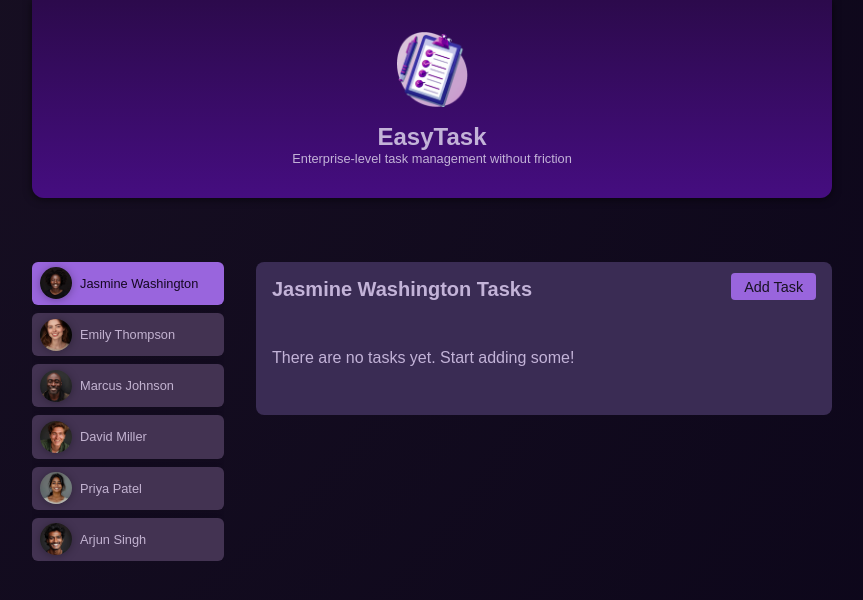
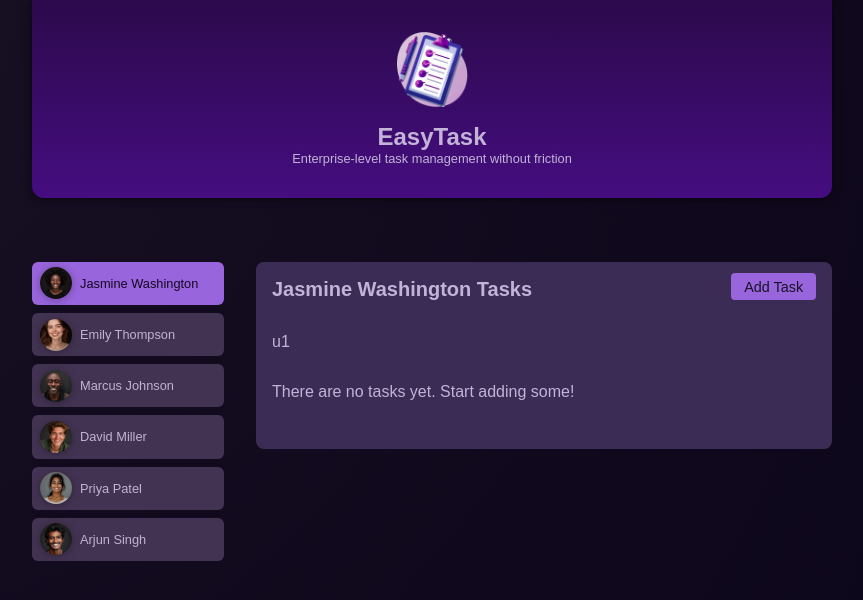
Before and after one commit to Moayadooh/angular-routing, an Angular app: page /users/u1/tasks in a window 1280 px wide. Shown: the top 600 px of the page, without its empty margins (208-1071 px from the left). Built offline with nearby package versions, Linux system fonts and the light colour scheme.

Commit message:
access parent route data from inside nested routes

```diff
--- a/src/app/app.config.ts
+++ b/src/app/app.config.ts
@@ -1,9 +1,11 @@
 import { ApplicationConfig } from "@angular/core";
-import { provideRouter, withComponentInputBinding } from "@angular/router";
+import { provideRouter, withComponentInputBinding, withRouterConfig } from "@angular/router";
 import { routes } from "./app.routes";
 
 export const appConfig: ApplicationConfig = {
     providers: [
-        provideRouter(routes, withComponentInputBinding()),
+        provideRouter(routes, withComponentInputBinding(), withRouterConfig({
+            paramsInheritanceStrategy: 'always',
+        })),
     ],
 }
--- a/src/app/tasks/tasks.component.html
+++ b/src/app/tasks/tasks.component.html
@@ -1,3 +1,4 @@
+<p>{{ userId() }}</p>
 <ul>
   @for (task of userTasks; track task.id) {
     <li>
--- a/src/app/tasks/tasks.component.ts
+++ b/src/app/tasks/tasks.component.ts
@@ -1,4 +1,4 @@
-import { Component } from '@angular/core';
+import { Component, input } from '@angular/core';
 
 import { TaskComponent } from './task/task.component';
 import { Task } from './task/task.model';
@@ -11,5 +11,6 @@ import { Task } from './task/task.model';
   imports: [TaskComponent],
 })
 export class TasksComponent {
+  userId = input.required<string>();
   userTasks: Task[] = [];
 }
```
